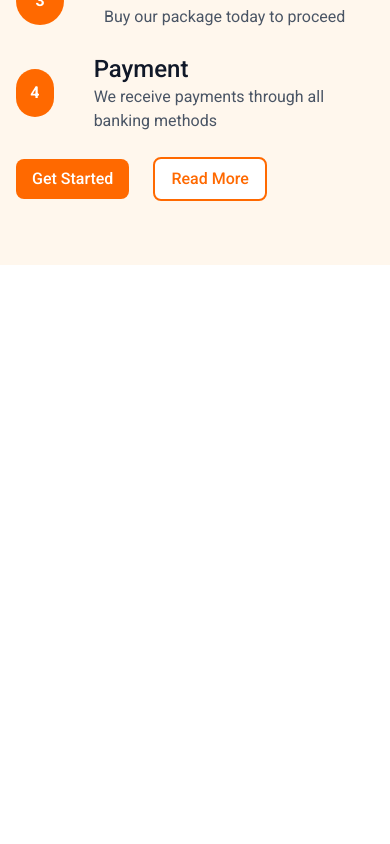
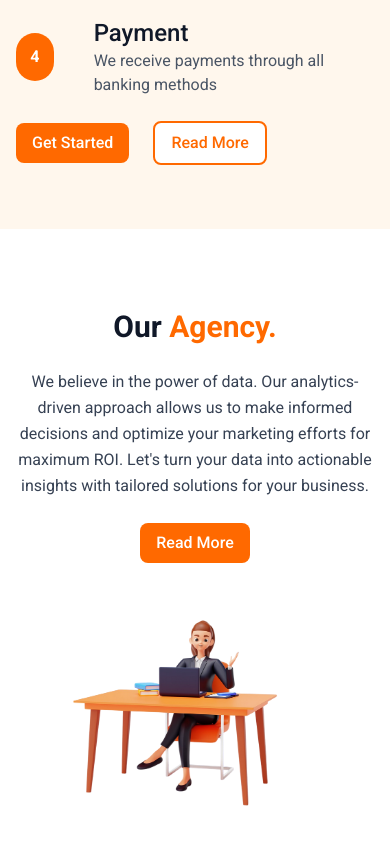
Before and after one commit to bezawitassaye/Service, a React (Vite) app: page / in a window 390 px wide. Shown: the part 2546-3390 px from the top of the page. Before the commit the page ends 2811 px from the top, so only its background shows below. Built offline with nearby package versions, Linux system fonts and the light colour scheme.

Commit message:
finish agency

```diff
--- a/src/App.jsx
+++ b/src/App.jsx
@@ -5,6 +5,7 @@ import Aos from 'aos'
 import 'aos/dist/aos.css';
 import About from './components/About';
 import SimpleSolutions from './components/SimpleSolutions';
+import Agency from './components/Agency';
 
 const App = () => {
   useEffect(()=>{
@@ -21,6 +22,7 @@ const App = () => {
       <Hero/>
       <About/>
       <SimpleSolutions/>
+      <Agency/>
     </div>
   )
 }
--- /dev/null
+++ b/src/components/Agency.jsx
@@ -0,0 +1,54 @@
+import React, { useEffect } from 'react'
+import AOS from "aos";
+import "aos/dist/aos.css";
+import persones from "../assets/persone 3.png"
+import worker from "../assets/worker.png"
+
+const Agency = () => {
+
+    useEffect(() => {
+        AOS.init({
+            duration: 400,
+            once: true,
+        });
+    }, []);
+
+    return (
+        <section
+    id='company'
+    className='relative overflow-hidden pt-20 sm:pt-20 md:pt-30 lg:pt-30 lg:top-24 py-12 px-4 sm:px-6 md:px-8 lg:px-30 flex flex-col lg:flex-row items-center justify-center gap-4 '
+>
+    <div className='lg:w-1/2 flex flex-col justify-start items-center  text-center lg:text-left space-y-6' data-aos="fade-left">
+        <h2 className='text-3xl sm:text-4xl md:text-5xl font-bold text-gray-900'>
+            Our <span className='text-orange-500'>Agency.</span>
+        </h2>
+
+        <p className='text-base sm:text-lg md:text-xl text-gray-700 leading-relaxed max-w-lg'>
+            We believe in the power of data. Our analytics-driven approach allows us to make informed decisions and optimize your marketing efforts for maximum ROI. Let's turn your data into actionable insights with tailored solutions for your business.
+        </p>
+
+        <div
+            className='flex flex-wrap sm:flex-nowrap items-center justify-center lg:justify-start gap-6'
+            data-aos="fade-up"
+            data-aos-delay="200"
+        >
+            <button className='px-4 py-2 sm:px-5 sm:py-3 font-medium rounded-lg sm:rounded-xl bg-orange-500 text-white hover:bg-orange-600 transition-colors'>
+                 Read More
+            </button>
+        </div>
+    </div>
+
+    {/* Image */}
+     <img
+    src={worker}
+    alt='People working'
+    className='w-5/6 sm:w-4/5 md:w-3/4 lg:w-full max-w-xl lg:max-w-2xl object-contain'
+/>
+
+
+</section>
+
+    );
+};
+
+export default Agency;
--- a/src/components/Hero.jsx
+++ b/src/components/Hero.jsx
@@ -6,8 +6,8 @@ import up from "../assets/up.png"
 
 const Hero = () => {
   return (
-    <section className='relative overflow-hidden pt-20 sm:pt-20 md:pt-30 lg:pt-48 py-12 px-4 sm:px-6
-    md:px-8 lg:py-16  lg:px-30 flex flex-col lg:flex-row items-center justify-between'>
+    <section className='relative overflow-hidden pt-20 sm:pt-20 md:pt-30 lg:pt-30 lg:top-24 py-12 px-4 sm:px-6
+    md:px-8   lg:px-30 flex flex-col lg:flex-row items-center justify-between'>
 
       <div className='flex-1 lg:ml-28 justify-center w-full max-w-xl space-y-6 relative z-20'>
         <h2 className='text-4xl sm:text-5xl text-gray-900 text-center lg:text-left font-bold text-sty  ' data-aos="fade-right">
--- a/src/components/Navbar.jsx
+++ b/src/components/Navbar.jsx
@@ -6,7 +6,7 @@ const navItems = [
     { name: "Home", href: "#home" },
     { name: "About", href: "#about" },
     { name: "Services", href: "#services" },
-    { name: "Contact", href: "#contact" },
+
     { name: "Company", href: "#company" }
 ]
 
--- a/src/components/SimpleSolutions.jsx
+++ b/src/components/SimpleSolutions.jsx
@@ -14,22 +14,23 @@ const SimpleSolutions = () => {
 
     return (
        <section
-  id='company'
-  className='relative bg-orange-50 py-16 px-4 sm:px-6 md:px-8 lg:px-20 flex flex-col lg:flex-row justify-center items-center'
+  id='services'
+  className='relative lg:top-38 bg-orange-50 py-16 px-4 sm:px-6 md:px-8 lg:px-20 flex flex-col lg:flex-row justify-center items-center'
 >
   {/* Image */}
  <div className='flex-1 flex justify-center max-w-xl' data-aos="fade-right">
   <img
     src={persones}
     alt='People working'
-      className='w-4/5 sm:w-3/4 md:w-2/3 lg:w-full max-w-lg object-contain max-h-[400px]'
+    className='w-4/5 sm:w-3/4 md:w-2/3 lg:w-full lg:max-w-2xl object-contain lg:max-h-[600px]'
   />
 </div>
+
 
   {/* Text */}
   <div className='flex flex-col justify-start items-start space-y-6' data-aos="fade-left">
     <h2 className='text-3xl sm:text-4xl md:text-5xl font-bold text-gray-900'>
-      We Provide The Best <span className='text-orange-500'>Services.</span>
+      Simple <span className='text-orange-500'>Solutions.</span>
     </h2>
 
     <p className='text-base sm:text-lg md:text-xl text-gray-700 leading-relaxed'>
@@ -62,7 +63,7 @@ const SimpleSolutions = () => {
     <div
       className='flex flex-wrap sm:flex-nowrap items-center justify-center gap-6'
       data-aos="fade-up"
-      data-aos-delay="500"
+      data-aos-delay="200"
     >
       <button className='px-4 py-2 sm:px-5 sm:py-3 font-medium rounded-lg sm:rounded-xl bg-orange-500 text-white hover:bg-orange-600 transition-colors'>
         Get Started
```
Also changed, not shown: src/assets/worker.png (added). Lines whose indentation alone changed are shown as unchanged.
